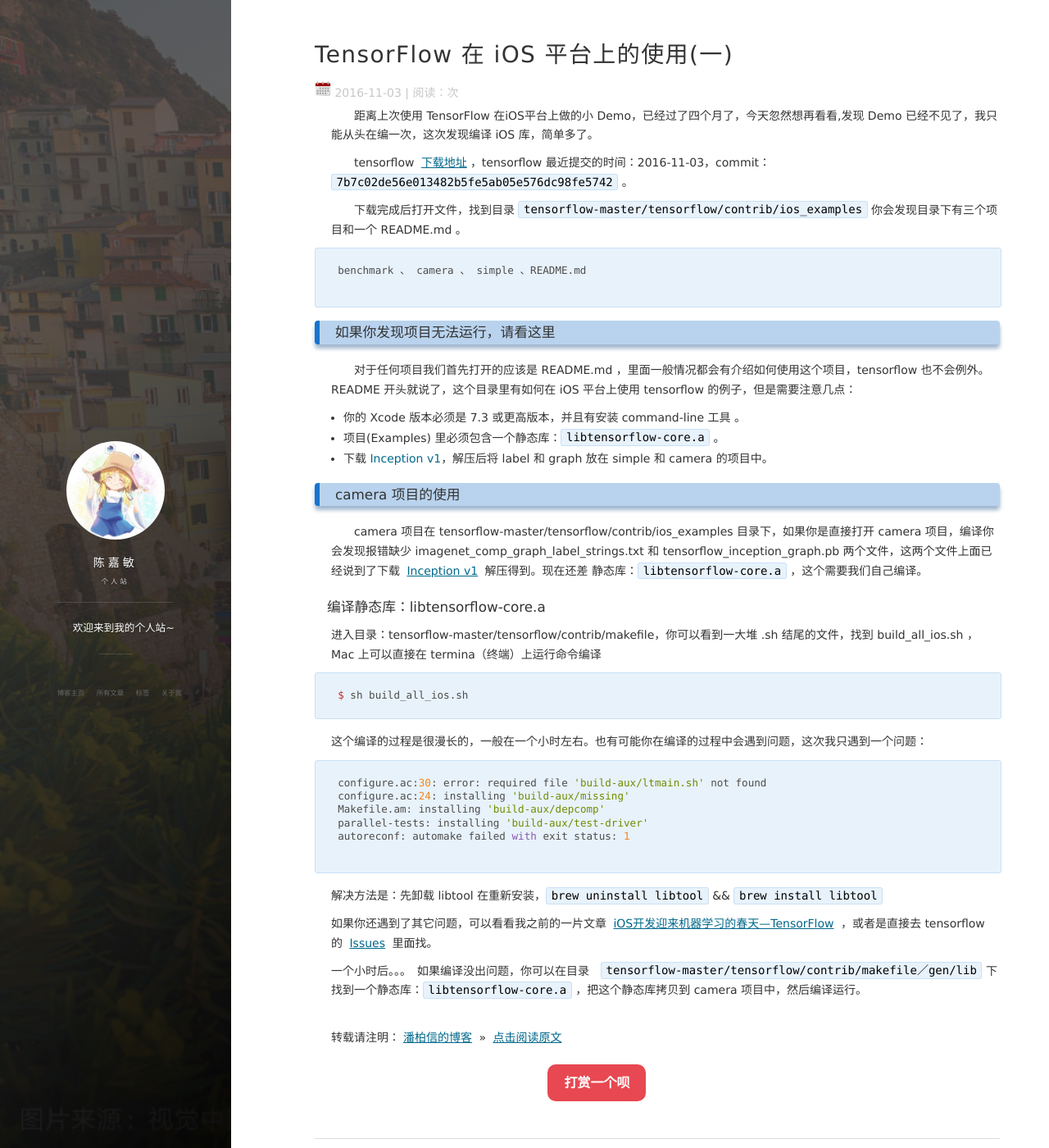
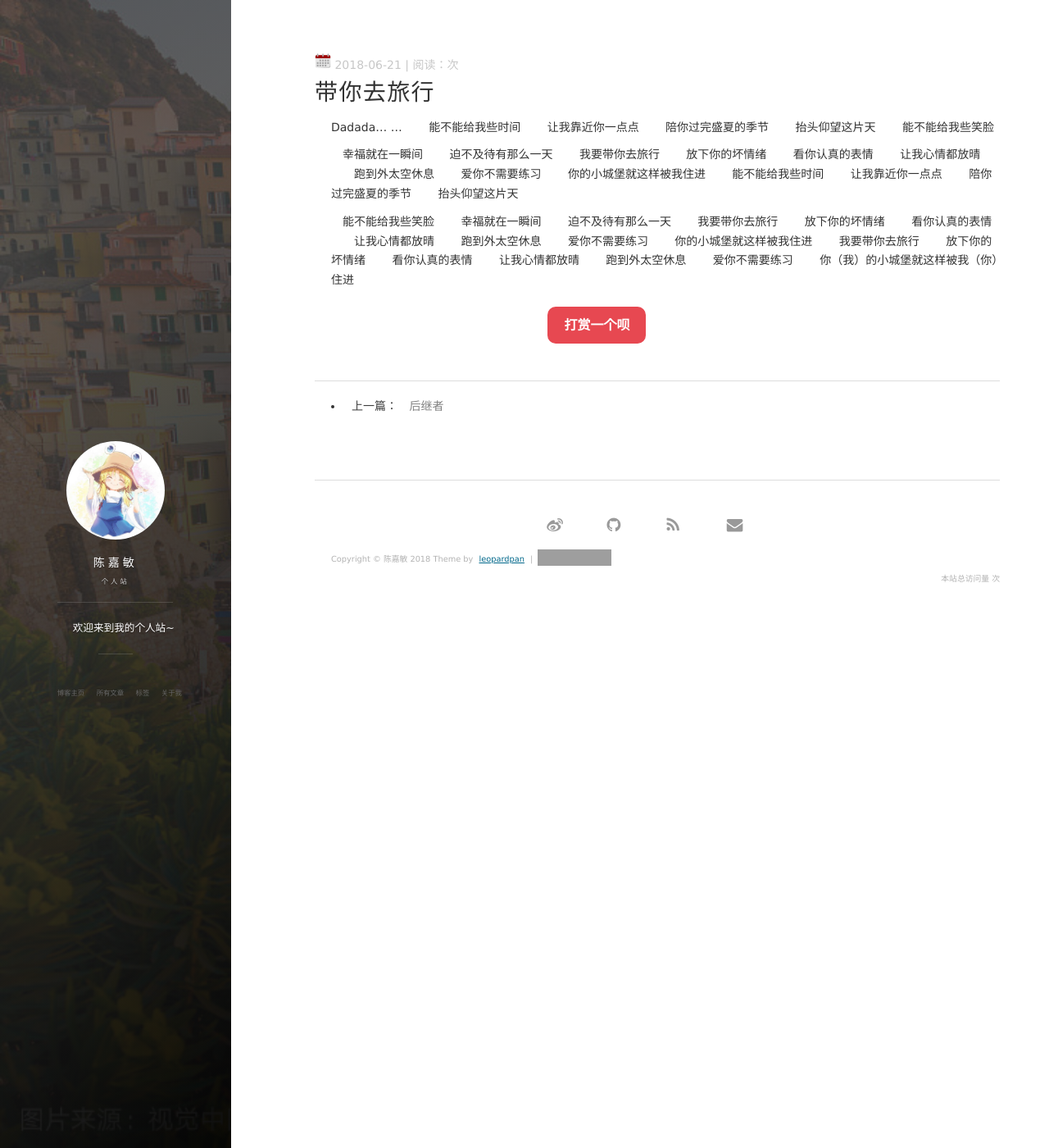
Before and after one commit to shujsegubfgf/shujsegubfgf.github.io, a Jekyll site: the page built from _posts/2016-11-03-TensorFlowOniOSUse1.md, in a window 1280 px wide and 1400 px high. Shown: the whole window at 82% size. Built offline with Jekyll 4.4.1, drawn with Linux system fonts in a browser that asks for light colours; nearby versions of some CDN libraries; our own code applies the rules of GitHub Pages for plain Markdown files; comment, search, counter and statistics services are not loaded; grey boxes are pictures that could not be loaded.

Commit message:
Update 2016-11-03-TensorFlowOniOSUse1.md

````diff
--- a/_posts/2016-11-03-TensorFlowOniOSUse1.md
+++ b/_posts/2016-11-03-TensorFlowOniOSUse1.md
@@ -1,58 +1,46 @@
 ---
 layout: post
-title: TensorFlow 在 iOS 平台上的使用(一)
-date: 2016-11-03
+title:带你去旅行
+date: 2018.6.21
 tags: 机器学习
 ---
 
-　　距离上次使用 TensorFlow 在iOS平台上做的小 Demo，已经过了四个月了，今天忽然想再看看,发现 Demo 已经不见了，我只能从头在编一次，这次发现编译 iOS 库，简单多了。
+# 带你去旅行
+Dadada... ...
+　　能不能给我些时间
+　　让我靠近你一点点
+　　陪你过完盛夏的季节
+　　抬头仰望这片天
+　　能不能给我些笑脸
 
-　　tensorflow [下载地址](https://github.com/tensorflow/tensorflow/archive/master.zip)，tensorflow 最近提交的时间：2016-11-03，commit：`7b7c02de56e013482b5fe5ab05e576dc98fe5742` 。
+ 　幸福就在一瞬间
+　　迫不及待有那么一天
+　　我要带你去旅行
+　　放下你的坏情绪
+　　看你认真的表情
+　　让我心情都放晴
+　　跑到外太空休息
+　　爱你不需要练习
+　　你的小城堡就这样被我住进
+　　能不能给我些时间
+　　让我靠近你一点点
+　　陪你过完盛夏的季节
+　　抬头仰望这片天
 
-
-　　下载完成后打开文件，找到目录 `tensorflow-master/tensorflow/contrib/ios_examples` 你会发现目录下有三个项目和一个 README.md 。
-
-```
-benchmark 、 camera 、 simple 、README.md
-
-```
-
-### 如果你发现项目无法运行，请看这里
-
-　　对于任何项目我们首先打开的应该是 README.md ，里面一般情况都会有介绍如何使用这个项目，tensorflow 也不会例外。README 开头就说了，这个目录里有如何在 iOS 平台上使用 tensorflow 的例子，但是需要注意几点：
-
-* 你的 Xcode 版本必须是 7.3 或更高版本，并且有安装 command-line 工具 。
-* 项目(Examples) 里必须包含一个静态库：`libtensorflow-core.a` 。
-* 下载 [Inception v1](https://storage.googleapis.com/download.tensorflow.org/models/inception5h.zip)，解压后将 label 和 graph 放在 simple 和 camera 的项目中。
-
-### camera 项目的使用
-
-　　camera 项目在 tensorflow-master/tensorflow/contrib/ios_examples 目录下，如果你是直接打开 camera 项目，编译你会发现报错缺少 imagenet_comp_graph_label_strings.txt 和 tensorflow_inception_graph.pb 两个文件，这两个文件上面已经说到了下载 [Inception v1](https://storage.googleapis.com/download.tensorflow.org/models/inception5h.zip) 解压得到。现在还差 静态库：`libtensorflow-core.a` ，这个需要我们自己编译。
-
-#### 编译静态库：libtensorflow-core.a
-
-进入目录：tensorflow-master/tensorflow/contrib/makefile，你可以看到一大堆 .sh 结尾的文件，找到 build_all_ios.sh ，Mac 上可以直接在 termina（终端）上运行命令编译
-
-```
-$ sh build_all_ios.sh
-```
-
-这个编译的过程是很漫长的，一般在一个小时左右。也有可能你在编译的过程中会遇到问题，这次我只遇到一个问题：
-
-```
-configure.ac:30: error: required file 'build-aux/ltmain.sh' not found
-configure.ac:24: installing 'build-aux/missing'
-Makefile.am: installing 'build-aux/depcomp'
-parallel-tests: installing 'build-aux/test-driver'
-autoreconf: automake failed with exit status: 1
-
-```
-
-解决方法是：先卸载 libtool 在重新安装，`brew uninstall libtool` && `brew install libtool`
-
-如果你还遇到了其它问题，可以看看我之前的一片文章 [iOS开发迎来机器学习的春天---TensorFlow](http://baixin.io/2016/07/iOSMachineLearning_TensorFlow/) ，或者是直接去 tensorflow 的 [Issues](https://github.com/tensorflow/tensorflow/issues) 里面找。
-
-一个小时后。。。　如果编译没出问题，你可以在目录　`tensorflow-master/tensorflow/contrib/makefile／gen/lib` 下找到一个静态库：`libtensorflow-core.a` ，把这个静态库拷贝到 camera 项目中，然后编译运行。
-
-<br>
-转载请注明：[潘柏信的博客](http://baixin) » [点击阅读原文]()
+　能不能给我些笑脸
+　　幸福就在一瞬间
+　　迫不及待有那么一天
+　　我要带你去旅行
+　　放下你的坏情绪
+　　看你认真的表情
+　　让我心情都放晴
+　　跑到外太空休息
+　　爱你不需要练习
+　　你的小城堡就这样被我住进
+　　我要带你去旅行
+　　放下你的坏情绪
+　　看你认真的表情
+　　让我心情都放晴
+　　跑到外太空休息
+　　爱你不需要练习
+　　你（我）的小城堡就这样被我（你）住进
````
